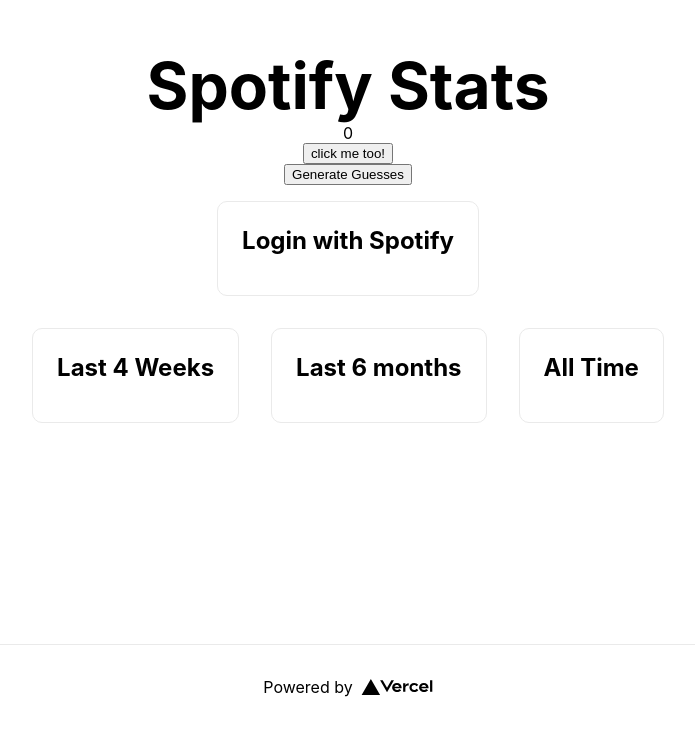
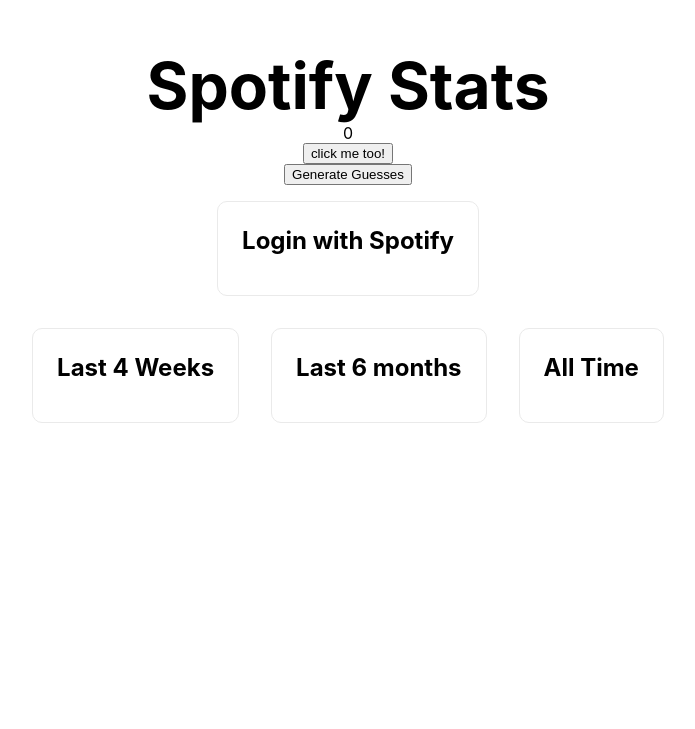
Before and after one commit to UCLA-Creative-Labs/spotify-workshop, a Next.js app: page / in a window 1280 px wide. Shown: the part 156-885 px from the top of the page, without its empty margins (292-987 px from the left). After the commit the page ends 800 px from the top, so only its background shows below. Built offline with nearby package versions, Linux system fonts and the light colour scheme.

Commit message:
merge into main

```diff
--- a/pages/index.js
+++ b/pages/index.js
@@ -1,5 +1,3 @@
-import Head from 'next/head'
-import Image from 'next/image'
 import styles from '../styles/Home.module.css'
 import {useState, useEffect} from 'react'
 
@@ -153,19 +151,6 @@
         </>
         }
       </main>
-
-      <footer className={styles.footer}>
-        <a
-          href="https://vercel.com?utm_source=create-next-app&utm_medium=default-template&utm_campaign=create-next-app"
-          target="_blank"
-          rel="noopener noreferrer"
-        >
-          Powered by{' '}
-          <span className={styles.logo}>
-            <Image src="/vercel.svg" alt="Vercel Logo" width={72} height={16} />
-          </span>
-        </a>
-      </footer>
     </div>
   )
 }
```
